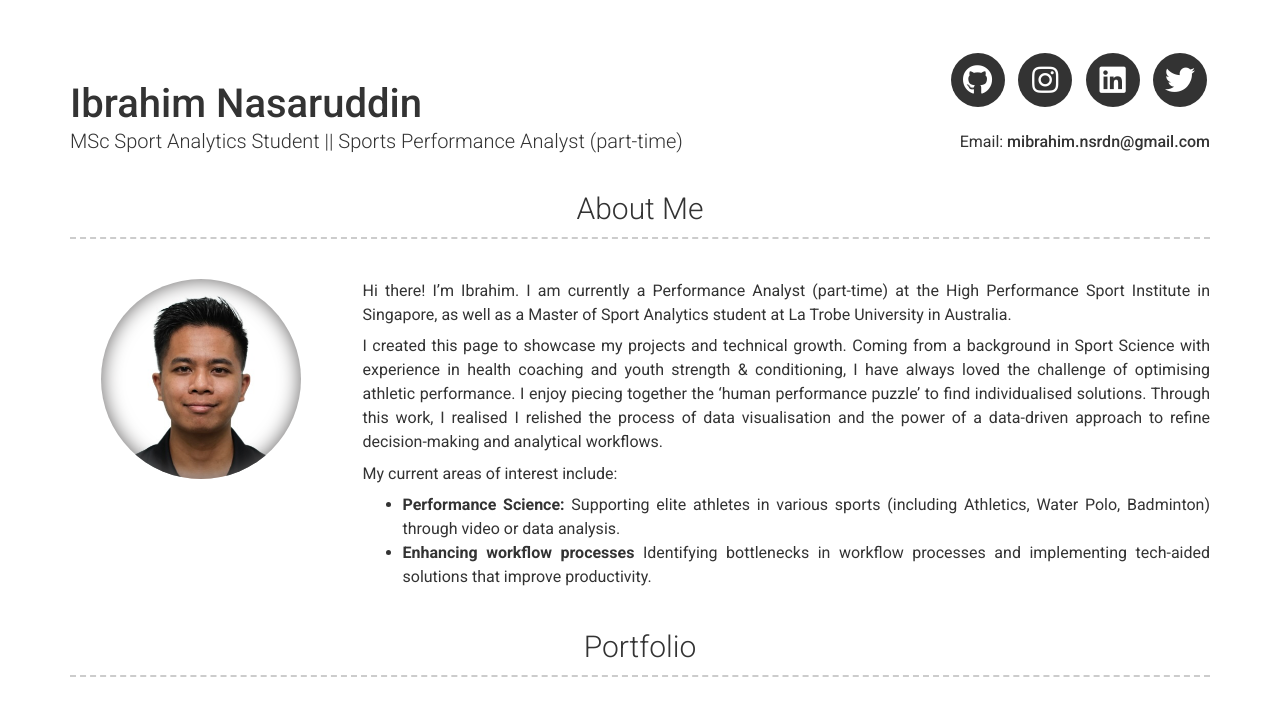
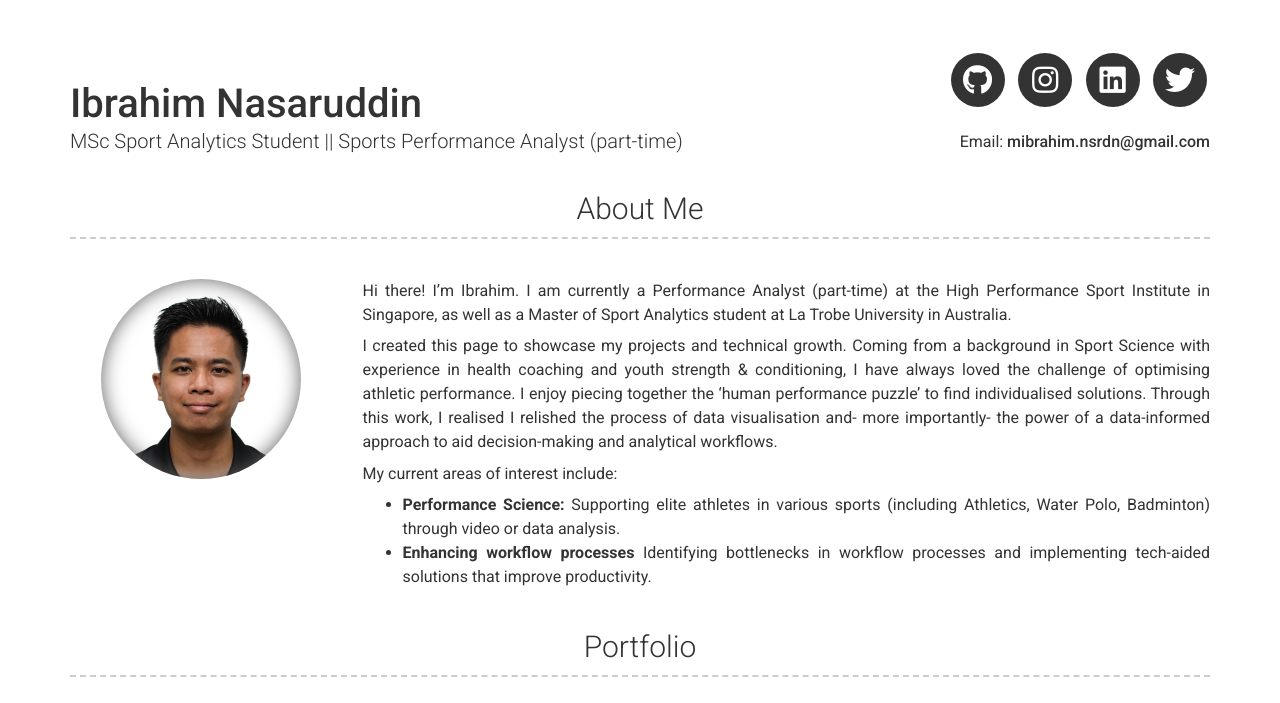
Before and after one commit to ibrahim-nasaruddin/ibrahim-nasaruddin.github.io, a Jekyll site: the page built from index.md, in a window 1280 px wide and 900 px high, cut to the strip 0-703 px from the top of the window. Built offline with Jekyll 4.4.1, drawn with Linux system fonts in a browser that asks for light colours; nearby versions of some CDN libraries.

Commit message:
Revise about section for clarity and emphasis
Updated the about content to emphasize a data-informed approach.

```diff
--- a/_config.yml
+++ b/_config.yml
@@ -40,7 +40,7 @@ about_profile_image: images/IMG_1718.jpeg
 about_content: |
   Hi there! I'm Ibrahim. I am currently a Performance Analyst (part-time) at the High Performance Sport Institute in Singapore, as well as a Master of Sport Analytics student at La Trobe University in Australia.
 
-  I created this page to showcase my projects and technical growth. Coming from a background in Sport Science with experience in health coaching and youth strength & conditioning, I have always loved the challenge of optimising athletic performance. I enjoy piecing together the 'human performance puzzle' to find individualised solutions. Through this work, I realised I relished the process of data visualisation and the power of a data-driven approach to refine decision-making and analytical workflows.
+  I created this page to showcase my projects and technical growth. Coming from a background in Sport Science with experience in health coaching and youth strength & conditioning, I have always loved the challenge of optimising athletic performance. I enjoy piecing together the 'human performance puzzle' to find individualised solutions. Through this work, I realised I relished the process of data visualisation and- more importantly- the power of a data-informed approach to aid decision-making and analytical workflows.
 
   My current areas of interest include:
     - **Performance Science:** Supporting elite athletes in various sports (including Athletics, Water Polo, Badminton) through video or data analysis.
```
